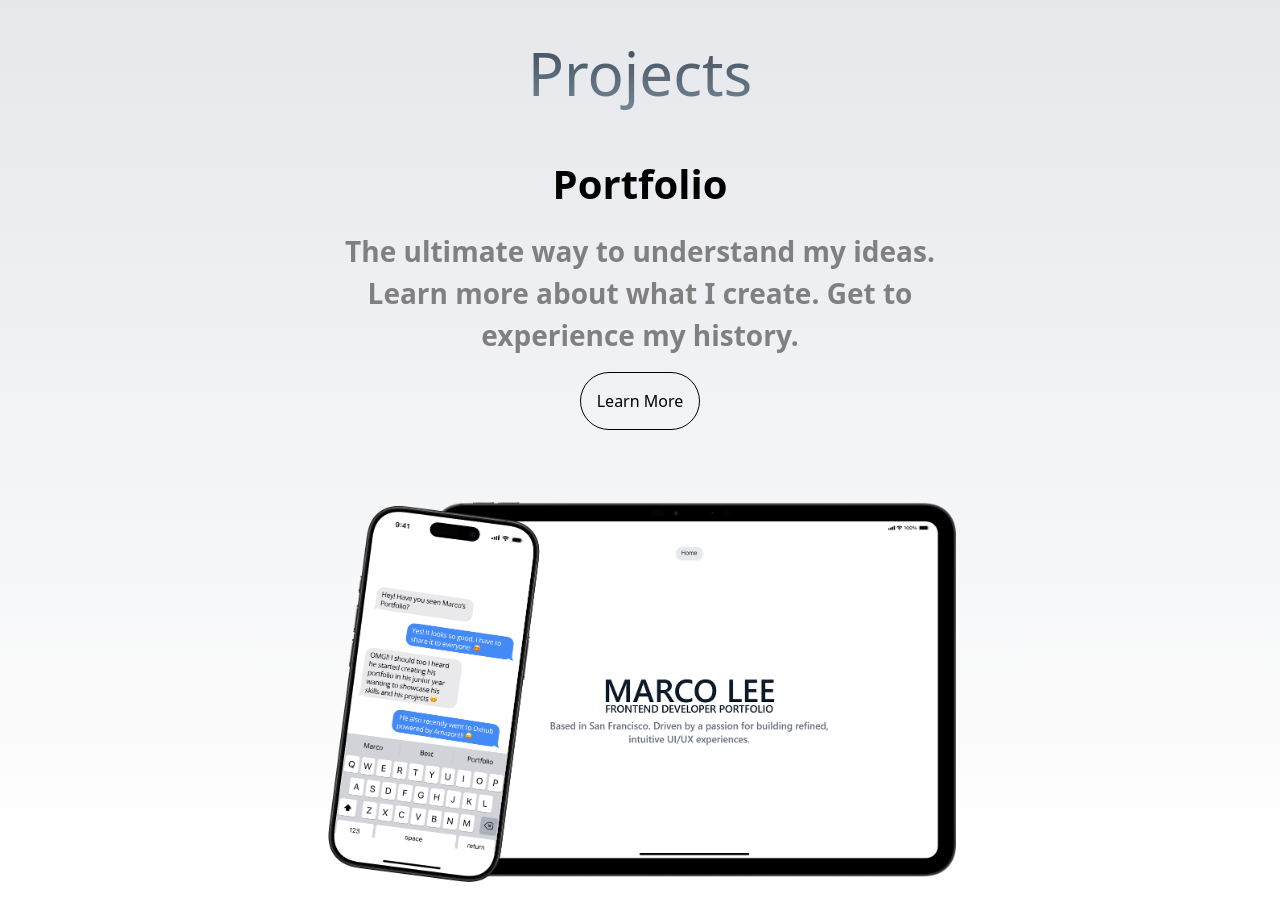
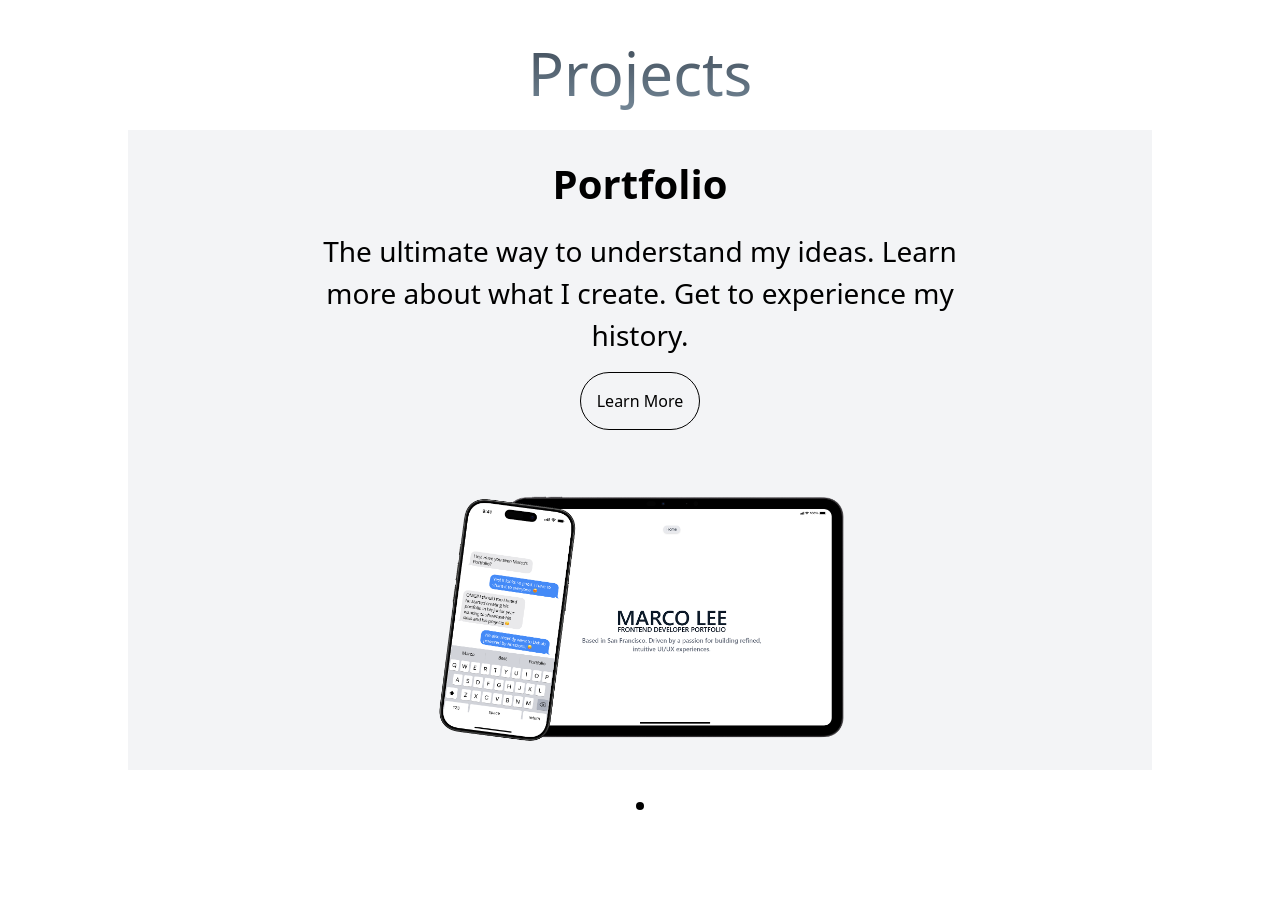
Before and after one commit to MarcoLe3/portfolio, a Next.js app: page / in a window 1280 px wide. Shown: the part 820-1738 px from the top of the page. After the commit the page ends 1680 px from the top, so only its background shows below. Built offline with nearby package versions, Linux system fonts and the light colour scheme.

Commit message:
framer and shit

```diff
--- a/components/button/slide.jsx
+++ b/components/button/slide.jsx
@@ -1,5 +1,66 @@
-
+import { useState, useEffect } from "react";
+import { motion } from "framer-motion";
+import ProjectDescription from "../cards/projectDescription";
+import projects from "../../json/project.json";
 
 export default function SlideShow() {
+  const [current, setCurrent] = useState(0);
 
+  useEffect(() => {
+    const timer = setTimeout(() => {
+      const nextIndex = (current + 1) % projects.length;
+      setCurrent(nextIndex);
+    }, 5000);
+
+    return () => clearTimeout(timer);
+  }, [current, projects.length]);
+
+  const handleDotClick = (index) => {
+    setCurrent(index);
+  };
+
+  return (
+    <div className="w-full flex flex-col items-center gap-8">
+      <motion.div
+        className="flex gap-6"
+        animate={{
+          x: `-${current * (80 * 1.25)}vw`,
+        }}
+        transition={{
+          type: "spring",
+          stiffness: 140,
+          damping: 35,
+          mass: 0.8,
+        }}
+      >
+        {projects.map((project, index) => (
+          <motion.div
+            key={index}
+            animate={{
+              opacity: index === current ? 1 : 0.7,
+            }}
+            transition={{
+              duration: 0.8,
+              ease: [0.25, 0.46, 0.45, 0.94],
+            }}
+          >
+            <ProjectDescription {...project} />
+          </motion.div>
+        ))}
+      </motion.div>
+
+      <div className="flex gap-2">
+        {projects.map((_, index) => (
+          <button
+            key={index}
+            aria-label={`Go to project ${index + 1}`}
+            onClick={() => handleDotClick(index)}
+            className={`w-2 h-2 rounded-full transition-all duration-300 ${
+              index === current ? "bg-black" : "bg-gray-300"
+            }`}
+          />
+        ))}
+      </div>
+    </div>
+  );
 }
--- a/components/cards/projectDescription.jsx
+++ b/components/cards/projectDescription.jsx
@@ -16,11 +16,11 @@ export default function ProjectDescription({
   const CardContent = (
     <div
       className="relative p-6 overflow-hidden
-      flex flex-col justify-start items-center gap-16"
+      flex flex-col justify-start items-center gap-16 w-[80vw] h-[80vh]"
       style={{ backgroundColor: bgColor }}
     >
 
-      <div className="text-center items-center flex flex-col gap-4 w-[50vw] animation-fade-in">
+      <div className="text-center items-center flex flex-col gap-4 w-[50vw]">
         <h2
           className="text-[40px] font-semibold"
           style={{ color: titleColor }}
@@ -28,7 +28,7 @@ export default function ProjectDescription({
           {title}
         </h2>
         <p
-          className="text-[28px] font-semibold"
+          className="text-[28px]"
           style={{ color: taglineColor }}
         >
           {tagline}
@@ -37,7 +37,7 @@ export default function ProjectDescription({
       </div>
 
       {imageUrl && (
-          <div className="relative w-[50vw] h-[50vh]">
+          <div className="relative w-[60vw] h-[60vh] overflow-hidden">
             <Image
               src={imageUrl}
               alt={title}
--- a/components/sections/Project.jsx
+++ b/components/sections/Project.jsx
@@ -1,22 +1,15 @@
-import React from 'react';
-import ProjectDescription from '../cards/projectDescription';
+import React from "react";
+import SlideShow from "../button/slide";
 
 const Projects = () => {
   return (
-    <section className="w-full py-12 bg-gradient-to-b from-gray-200 to-white flex flex-col gap-3 h-[110vh]">
+    <section className="w-full py-12 bg-white flex flex-col gap-3 h-[110vh]">
       <h1 className="text-[60px] font-medium text-center animate-fade-in bg-gradient-to-b from-[#38434F] to-[#788C9C] text-transparent bg-clip-text">
         Projects
       </h1>
 
       <div className="flex flex-col gap-2 items-center">
-          <ProjectDescription
-            title="Portfolio"
-            tagline="The ultimate way to understand my ideas. Learn more about what I create. Get to experience my history."
-            taglineColor="gray"
-            imageUrl="/image/portfolio.png"
-            titleColor="black"
-            link="/Portfolio"
-          />
+        <SlideShow />
       </div>
     </section>
   );
--- /dev/null
+++ b/json/project.json
@@ -0,0 +1,11 @@
+[
+  {
+    "title": "Portfolio",
+    "tagline": "The ultimate way to understand my ideas. Learn more about what I create. Get to experience my history.",
+    "taglineColor": "black",
+    "imageUrl": "/image/portfolio.png",
+    "titleColor": "black",
+    "link": "/Portfolio",
+    "bgColor": "#F3F4F6"
+  }
+]
--- a/package.json
+++ b/package.json
@@ -14,7 +14,7 @@
   "license": "ISC",
   "dependencies": {
     "autoprefixer": "^10.4.20",
-    "framer-motion": "^12.12.2",
+    "framer-motion": "^12.23.13",
     "next": "^15.1.5",
     "postcss": "^8.5.1",
     "react": "^19.0.0",
```
Also changed, not shown: 1 other file (tests, documents, lock files or other folders).
